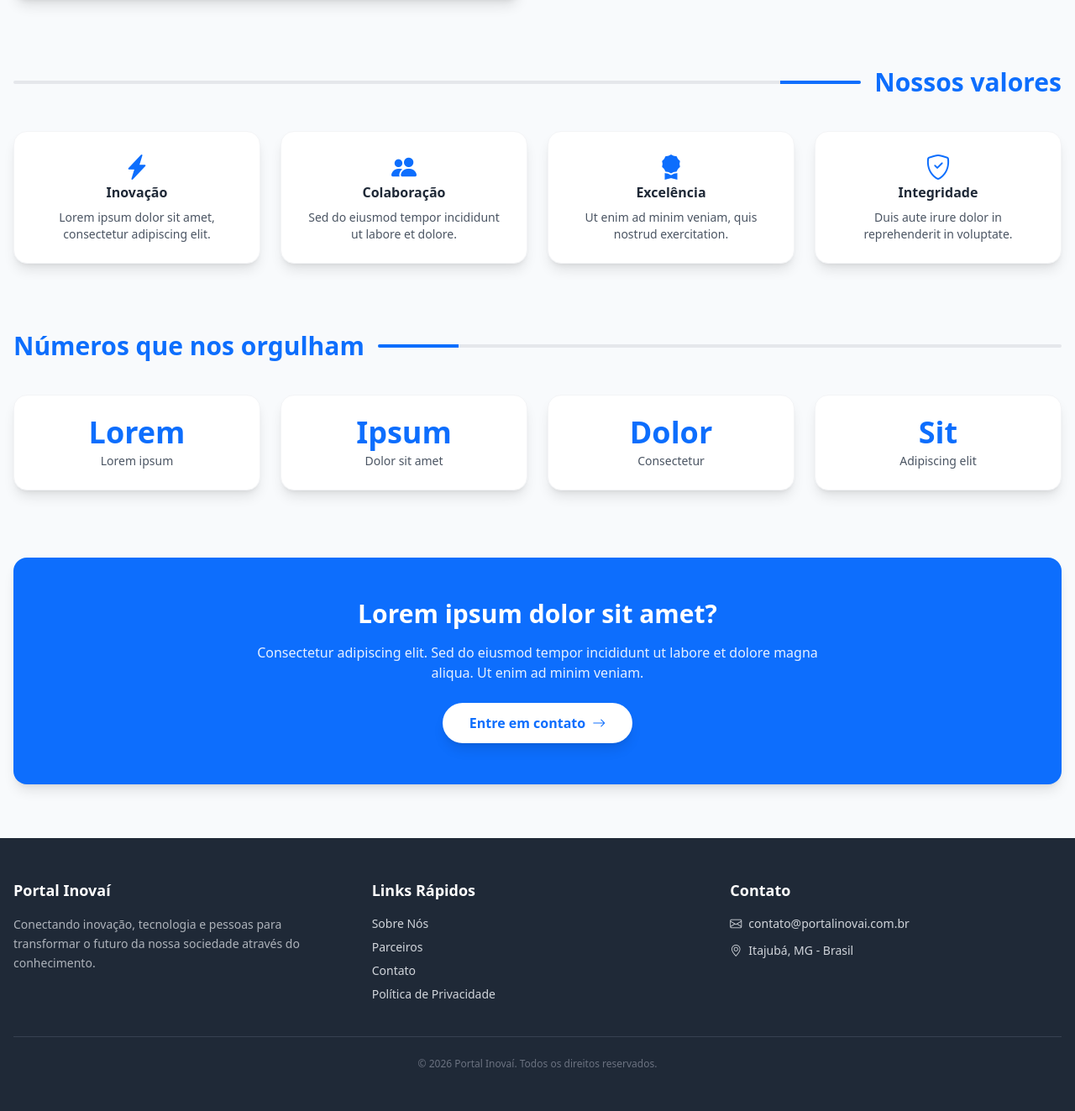
After one commit to samuel-bz/PORTAL-INOVAI, a Django app: page /sobre/ in a window 1280 px wide. The commit adds this page. Shown: the part 790-2113 px from the top of the page at 84% size. Run offline with Django 5.2, Linux system fonts and the light colour scheme; some libraries are stand-ins or nearby versions.

Commit message:
adiciona placeholders para noticias, sobre e projetos

```diff
--- /dev/null
+++ b/portal/templates/about.html
@@ -0,0 +1,152 @@
+{% extends 'base.html' %}
+
+{% block title %}Sobre | Portal Inovaí{% endblock %}
+
+{% block navbar_scroll_logic %}
+const navLinks = navbar ? navbar.querySelectorAll('div.hidden.md\\:flex > a') : [];
+const logoImgs = navbar ? navbar.querySelectorAll('.flex-shrink-0 img') : [];
+const activeHref = '{% url "portal:about" %}';
+const mobileLinks = document.querySelectorAll('#mobileMenu a');
+function updateNavbar() {
+    if (!navbar) return;
+    navbar.classList.remove('bg-transparent', 'text-white', 'border-white/20');
+    navbar.classList.add('bg-white', 'dark:bg-gray-800', 'shadow-md');
+    logoImgs.forEach(img => img.style.filter = 'none');
+    if (darkModeBtn) {
+        darkModeBtn.classList.remove('text-white', 'border-white/20');
+        darkModeBtn.classList.add('text-gray-600', 'dark:text-gray-300', 'border-gray-300', 'dark:border-gray-600');
+    }
+    navLinks.forEach(link => {
+        link.classList.remove('text-white', 'text-brand-blue', 'border-white', 'border-brand-blue', 'border-transparent');
+        link.classList.add('text-gray-600', 'dark:text-gray-300');
+        if (link.getAttribute('href') === activeHref) {
+            link.classList.remove('text-gray-600', 'dark:text-gray-300');
+            link.classList.add('text-brand-blue', 'dark:text-blue-400', 'border-b-2', 'border-brand-blue');
+        }
+    });
+    mobileLinks.forEach(link => {
+        link.classList.remove('text-brand-blue', 'font-semibold', 'bg-blue-50', 'dark:bg-gray-700', 'dark:text-blue-400');
+        link.classList.add('text-gray-600', 'hover:text-brand-blue', 'hover:bg-gray-50', 'dark:text-gray-300', 'dark:hover:bg-gray-700', 'rounded-md');
+        if (link.getAttribute('href') === activeHref) {
+            link.classList.remove('text-gray-600', 'hover:text-brand-blue', 'hover:bg-gray-50', 'dark:text-gray-300', 'dark:hover:bg-gray-700');
+            link.classList.add('text-brand-blue', 'font-semibold', 'bg-blue-50', 'dark:bg-gray-700', 'dark:text-blue-400');
+        }
+    });
+}
+window.addEventListener('scroll', updateNavbar);
+updateNavbar();
+{% endblock %}
+
+{% block content %}
+<!-- Hero / Banner da página -->
+<div class="relative w-full h-64 md:h-80 overflow-hidden bg-gray-900 mt-20">
+    <img src="https://i.postimg.cc/W3yhjShr/Whats-App-Image-2026-01-29-at-15-23-43.jpg"
+        class="w-full h-full object-cover opacity-50" alt="">
+    <div class="absolute inset-0 flex items-center justify-center">
+        <div class="text-center text-white">
+            <h1 class="text-4xl md:text-5xl font-bold mb-2 text-shadow">Projeto Inovaí</h1>
+            <p class="text-lg md:text-xl text-gray-200">Saiba mais sobre o projeto da Prefeitura Municipal de Piraí</p>
+        </div>
+    </div>
+</div>
+
+<main class="flex-grow container mx-auto px-4 py-16">
+    <!-- Seção: Quem somos -->
+    <section class="mb-20">
+        <div class="flex items-center gap-4 mb-8">
+            <h2 class="text-3xl font-bold text-brand-blue dark:text-blue-400">Equipe</h2>
+            <div class="h-1 flex-grow bg-gray-200 dark:bg-gray-700 rounded-full overflow-hidden">
+                <div class="h-full w-24 bg-brand-blue dark:bg-blue-400"></div>
+            </div>
+        </div>
+        <div class="grid grid-cols-1 lg:grid-cols-2 gap-10 items-center">
+            <div class="bg-white dark:bg-gray-800 rounded-2xl shadow-lg border border-gray-100 dark:border-gray-700 overflow-hidden">
+                <img src="https://i.postimg.cc/d0KRcszw/Whats-App-Image-2026-01-29-at-15-23-432.jpg"
+                    class="w-full h-64 object-cover" alt="">
+            </div>
+            <div>
+                <p class="text-gray-600 dark:text-gray-300 text-lg leading-relaxed mb-4">
+                    Lorem ipsum dolor sit amet, consectetur adipiscing elit. Sed do eiusmod tempor incididunt ut labore et dolore magna aliqua. Ut enim ad minim veniam, quis nostrud exercitation ullamco laboris nisi ut aliquip ex ea commodo consequat.
+                </p>
+                <p class="text-gray-600 dark:text-gray-300 text-lg leading-relaxed">
+                    Duis aute irure dolor in reprehenderit in voluptate velit esse cillum dolore eu fugiat nulla pariatur. Excepteur sint occaecat cupidatat non proident, sunt in culpa qui officia deserunt mollit anim id est laborum.
+                </p>
+            </div>
+        </div>
+    </section>
+
+    <!-- Seção: Valores -->
+    <section class="mb-20">
+        <div class="flex items-center gap-4 mb-10">
+            <div class="h-1 flex-grow min-w-0 bg-gray-200 dark:bg-gray-700 rounded-full overflow-hidden">
+                <div class="h-full w-24 bg-brand-blue dark:bg-blue-400 ml-auto"></div>
+            </div>
+            <h2 class="text-3xl font-bold text-brand-blue dark:text-blue-400 flex-shrink-0">Nossos valores</h2>
+        </div>
+        <div class="grid grid-cols-1 sm:grid-cols-2 lg:grid-cols-4 gap-6">
+            <div class="bg-white dark:bg-gray-800 rounded-2xl shadow-lg border border-gray-100 dark:border-gray-700 p-6 text-center hover:-translate-y-1 transition-transform">
+                <i class="bi bi-lightning-charge-fill text-3xl text-brand-blue dark:text-blue-400 mb-3"></i>
+                <h3 class="font-bold text-gray-800 dark:text-white mb-2">Inovação</h3>
+                <p class="text-sm text-gray-600 dark:text-gray-300">Lorem ipsum dolor sit amet, consectetur adipiscing elit.</p>
+            </div>
+            <div class="bg-white dark:bg-gray-800 rounded-2xl shadow-lg border border-gray-100 dark:border-gray-700 p-6 text-center hover:-translate-y-1 transition-transform">
+                <i class="bi bi-people-fill text-3xl text-brand-blue dark:text-blue-400 mb-3"></i>
+                <h3 class="font-bold text-gray-800 dark:text-white mb-2">Colaboração</h3>
+                <p class="text-sm text-gray-600 dark:text-gray-300">Sed do eiusmod tempor incididunt ut labore et dolore.</p>
+            </div>
+            <div class="bg-white dark:bg-gray-800 rounded-2xl shadow-lg border border-gray-100 dark:border-gray-700 p-6 text-center hover:-translate-y-1 transition-transform">
+                <i class="bi bi-award-fill text-3xl text-brand-blue dark:text-blue-400 mb-3"></i>
+                <h3 class="font-bold text-gray-800 dark:text-white mb-2">Excelência</h3>
+                <p class="text-sm text-gray-600 dark:text-gray-300">Ut enim ad minim veniam, quis nostrud exercitation.</p>
+            </div>
+            <div class="bg-white dark:bg-gray-800 rounded-2xl shadow-lg border border-gray-100 dark:border-gray-700 p-6 text-center hover:-translate-y-1 transition-transform">
+                <i class="bi bi-shield-check text-3xl text-brand-blue dark:text-blue-400 mb-3"></i>
+                <h3 class="font-bold text-gray-800 dark:text-white mb-2">Integridade</h3>
+                <p class="text-sm text-gray-600 dark:text-gray-300">Duis aute irure dolor in reprehenderit in voluptate.</p>
+            </div>
+        </div>
+    </section>
+
+    <!-- Seção: Números / Destaques (placeholder) -->
+    <section class="mb-20">
+        <div class="flex items-center gap-4 mb-10">
+            <h2 class="text-3xl font-bold text-brand-blue dark:text-blue-400">Números que nos orgulham</h2>
+            <div class="h-1 flex-grow bg-gray-200 dark:bg-gray-700 rounded-full overflow-hidden">
+                <div class="h-full w-24 bg-brand-blue dark:bg-blue-400"></div>
+            </div>
+        </div>
+        <div class="grid grid-cols-2 md:grid-cols-4 gap-6">
+            <div class="bg-white dark:bg-gray-800 rounded-2xl shadow-lg border border-gray-100 dark:border-gray-700 p-6 text-center">
+                <span class="block text-3xl md:text-4xl font-bold text-brand-blue dark:text-blue-400">Lorem</span>
+                <span class="text-sm text-gray-600 dark:text-gray-300 mt-1 block">Lorem ipsum</span>
+            </div>
+            <div class="bg-white dark:bg-gray-800 rounded-2xl shadow-lg border border-gray-100 dark:border-gray-700 p-6 text-center">
+                <span class="block text-3xl md:text-4xl font-bold text-brand-blue dark:text-blue-400">Ipsum</span>
+                <span class="text-sm text-gray-600 dark:text-gray-300 mt-1 block">Dolor sit amet</span>
+            </div>
+            <div class="bg-white dark:bg-gray-800 rounded-2xl shadow-lg border border-gray-100 dark:border-gray-700 p-6 text-center">
+                <span class="block text-3xl md:text-4xl font-bold text-brand-blue dark:text-blue-400">Dolor</span>
+                <span class="text-sm text-gray-600 dark:text-gray-300 mt-1 block">Consectetur</span>
+            </div>
+            <div class="bg-white dark:bg-gray-800 rounded-2xl shadow-lg border border-gray-100 dark:border-gray-700 p-6 text-center">
+                <span class="block text-3xl md:text-4xl font-bold text-brand-blue dark:text-blue-400">Sit</span>
+                <span class="text-sm text-gray-600 dark:text-gray-300 mt-1 block">Adipiscing elit</span>
+            </div>
+        </div>
+    </section>
+
+    <!-- Seção: Contato / CTA -->
+    <section>
+        <div class="bg-brand-blue dark:bg-blue-900/40 rounded-2xl shadow-lg border border-brand-blue/20 dark:border-blue-700 p-8 md:p-12 text-center">
+            <h2 class="text-2xl md:text-3xl font-bold text-white dark:text-white mb-4">Lorem ipsum dolor sit amet?</h2>
+            <p class="text-white/90 dark:text-gray-200 mb-6 max-w-2xl mx-auto">
+                Consectetur adipiscing elit. Sed do eiusmod tempor incididunt ut labore et dolore magna aliqua. Ut enim ad minim veniam.
+            </p>
+            <a href="#"
+                class="inline-flex items-center bg-white text-brand-blue hover:bg-gray-100 px-8 py-3 rounded-full font-bold transition shadow-lg">
+                Entre em contato <i class="bi bi-arrow-right ml-2"></i>
+            </a>
+        </div>
+    </section>
+</main>
+{% endblock %}
--- a/portal/templates/components/navbar.html
+++ b/portal/templates/components/navbar.html
@@ -18,11 +18,11 @@
             <div class="hidden md:flex items-center space-x-8">
                 <a href="{% url 'portal:index' %}" id="nav-active"
                     class="text-white font-semibold dark:text-blue-400 border-b-2 border-white">Início</a>
-                <a href="#"
+                <a href="{% url 'portal:noticias' %}"
                     class="text-white hover:text-brand-blue transition border-b-2 border-transparent">Notícias</a>
-                <a href="#"
+                <a href="{% url 'portal:projetos' %}"
                     class="text-white hover:text-brand-blue transition border-b-2 border-transparent">Projetos</a>
-                <a href="#" class="text-white hover:text-brand-blue transition border-b-2 border-transparent">Sobre</a>
+                <a href="{% url 'portal:about' %}" class="text-white hover:text-brand-blue transition border-b-2 border-transparent">Sobre</a>
 
                 <div class="flex items-center gap-3 border-l pl-6 border-gray-300 dark:border-gray-600">
                     <!-- Botão de Alternância do Modo Escuro -->
@@ -57,11 +57,11 @@
         <div class="px-4 pt-2 pb-3 space-y-1">
             <a href="{% url 'portal:index' %}"
                 class="block px-3 py-2 text-brand-blue font-semibold rounded-md bg-blue-50 dark:bg-gray-700 dark:text-blue-400">Início</a>
-            <a href="#"
+            <a href="{% url 'portal:noticias' %}"
                 class="block px-3 py-2 text-gray-600 hover:text-brand-blue hover:bg-gray-50 dark:text-gray-300 dark:hover:bg-gray-700 rounded-md">Notícias</a>
-            <a href="#"
+            <a href="{% url 'portal:projetos' %}"
                 class="block px-3 py-2 text-gray-600 hover:text-brand-blue hover:bg-gray-50 dark:text-gray-300 dark:hover:bg-gray-700 rounded-md">Projetos</a>
-            <a href="#"
+            <a href="{% url 'portal:about' %}"
                 class="block px-3 py-2 text-gray-600 hover:text-brand-blue hover:bg-gray-50 dark:text-gray-300 dark:hover:bg-gray-700 rounded-md">Sobre</a>
 
             <div class="mt-4 flex flex-col gap-3 px-3">
--- a/portal/urls.py
+++ b/portal/urls.py
@@ -9,4 +9,7 @@ urlpatterns = [
     path('mulheres/', mulheres, name='mulheres'),
     path('login/', PortalLoginView.as_view(), name='login'),
     path('logout/', logout_view, name='logout'),
+    path('sobre/', about_view, name='about'),
+    path('noticias/', news_list_view, name='noticias'),
+    path('projetos/', projects_view, name='projetos'),
 ]
--- a/portal/views.py
+++ b/portal/views.py
@@ -18,3 +18,17 @@ def logout_view(request):
     """Log out and redirect; no template."""
     logout(request)
     return redirect(settings.LOGOUT_REDIRECT_URL)
+
+def criar_noticia(request):
+    return render(request, 'index.html')
+
+def about_view(request):
+    return render(request, 'about.html')
+
+
+def news_list_view(request):
+    return render(request, 'noticias.html')
+
+
+def projects_view(request):
+    return render(request, 'projetos.html')
```
Also changed, not shown: portal/templates/noticias.html (added, +99 -0 lines), portal/templates/projetos.html (added, +99 -0 lines).
